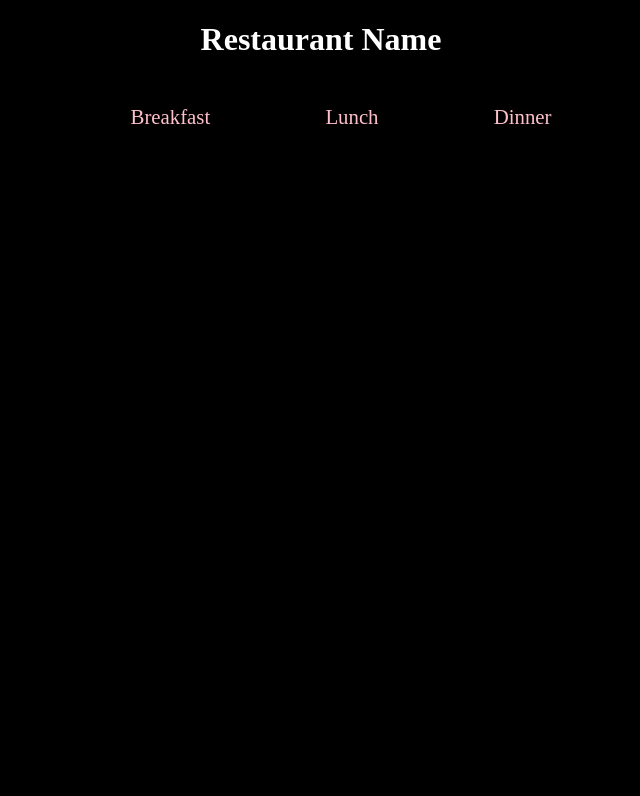
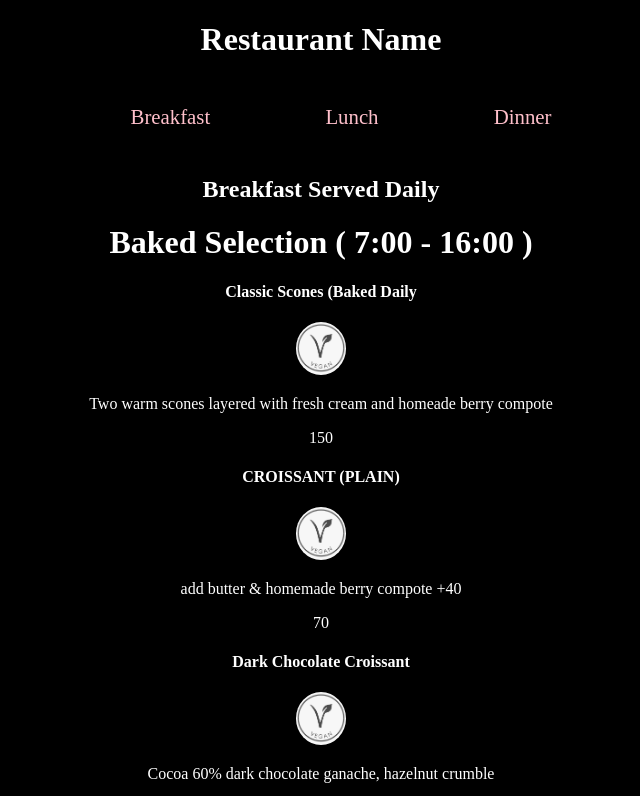
Before and after one commit to ck-js/Restaurant, a website built with webpack: page dist/index.html in a window 1280 px wide. Both pictures are taken after a click on the item "Lunch". Shown: the top 796 px of the page, without its empty margins (319-959 px from the left). Built offline with nearby package versions, Linux system fonts and the light colour scheme; files whose address does not match are found by name.

Commit message:
Refactor function that clears our dom to use a while loop to remove child elements of a node when the first child of an element is true meaning the node element is not empty and hence why we use the while loop, Duplicate code fron breakfast module to our lunch module and amend variable names to be relevant to the lunch module.

```diff
--- a/src/breakfast.js
+++ b/src/breakfast.js
@@ -61,7 +61,7 @@ function loopMenuItems() {
     menuItemContainer.classList.add('menu-item')
 for (let i = 0; i < bakedSelectionMenuItemsArray.length; i++) {
     const element = bakedSelectionMenuItemsArray[i];
-console.log(element);
+
 
     const menuItemTitleContainer = document.createElement('div');
     menuItemTitleContainer.classList.add('title-container');
@@ -193,7 +193,7 @@ function loopedBreakfastMenuItems() {
     menuItemContainer.classList.add('menu-item')
 for (let i = 0; i < breakfastMenuItemsArray.length; i++) {
     const element = breakfastMenuItemsArray[i];
-console.log(element);
+
 
     const menuItemTitleContainer = document.createElement('div');
     menuItemTitleContainer.classList.add('title-container');
@@ -327,7 +327,7 @@ menuItemContainer1.id = 'menu-item-container-1';
 
 for (let i = 0; i < optionalOmeletteMenuItemsArray.length; i++) {
     const element = optionalOmeletteMenuItemsArray[i];
-console.log(element);
+
 
     const menuItemTitleContainer = document.createElement('div');
     menuItemTitleContainer.className = 'title-container';
--- a/src/index.js
+++ b/src/index.js
@@ -3,6 +3,10 @@ import {restaurantName, restaurantImage, restaurantDescription, restaurantNav }
 // import components from breakfast.js
 import { breakfastHeading, bakedSelection, breakfastSelection,
 optionalOmeletteSelection } from "./breakfast";
+// import lunch module components
+import {
+    smallBitesSelection
+} from './lunch'
 
 
 
@@ -38,31 +42,39 @@ for (let i = 0; i < liElements.length; i++) {
     const element = liElements[i];
     element.addEventListener('click', (event) => {
  // clear the elements in content container
-        ClearContentDom();
+
 // determine which li item was clicked
+if (event.target.id === 'Lunch') {
+    ClearContentDom(contentOutput);
+    contentOutput.appendChild(smallBitesSelection())
+    // contentOutput.appendChild(bakedSelection())
+    // contentOutput.appendChild(breakfastSelection())
+    // contentOutput.appendChild(optionalOmeletteSelection())
+
+
+}
+
 if (event.target.id === 'Breakfast') {
+    ClearContentDom(contentOutput);
     contentOutput.appendChild(breakfastHeading())
     contentOutput.appendChild(bakedSelection())
     contentOutput.appendChild(breakfastSelection())
     contentOutput.appendChild(optionalOmeletteSelection())
 }
-
-
-
     })
 
 }
-function ClearContentDom() {
+function ClearContentDom(parentElement) {
+
     // loop through all child elements of content container
-for (let i = 0; i < contentOutput.children.length; i++) {
-    const childElements = contentOutput.children[i];
-    contentOutput.removeChild(childElements)
+// for (let i = 0; i < contentOutput.children.length; i++) {
+//     const childElements = contentOutput.children[i];
+//     contentOutput.removeChild(childElements)
+
+
+while (parentElement.firstChild) {
+    parentElement.removeChild(parentElement.firstChild)
+}
 
 
 }
-}
-
-
-
-
-// contentOutput.appendChild(breakfastHeading())
--- a/src/lunch.js
+++ b/src/lunch.js
@@ -0,0 +1,118 @@
+import VeganIcon from './vegan.png';
+
+// create object constructor
+function MenuItem(title,description,price,vegan) {
+    this.title = title,
+    this.description = description;
+    this.price = price;
+    this.vegan = vegan;
+    }
+
+function lunchHeading() {
+    const h1Container = document.createElement('div');
+    const h1 = document.createElement('h1');
+    h1.innerHTML = 'Lunch'
+
+h1Container.append(h1)
+return h1Container;
+
+}
+
+// small bites sub section of lunch
+
+// create empty array to store menu item object instances
+let smallBitesArray = [];
+
+// function to create new menu item and add to array
+function createSmallBitesMenuItem(title, description, price,vegan) {
+const item = new MenuItem(title,description,price,vegan);
+smallBitesArray.push(item)
+}
+
+// create menu items for small bites
+createSmallBitesMenuItem(
+    'Classic Scones (Baked Daily',
+    'Two warm scones layered with fresh cream and homeade berry compote',
+    150,
+    true
+)
+
+createSmallBitesMenuItem(
+    'CROISSANT (PLAIN)',
+'add butter & homemade berry compote +40',
+70,
+true
+);
+createSmallBitesMenuItem(
+'Dark Chocolate Croissant',
+' Cocoa 60% dark chocolate ganache, hazelnut crumble',
+120,
+true
+)
+createSmallBitesMenuItem(
+'Almond Croissant',
+'homemade almond créme, toasted flaked almonds',
+    120,
+    true
+)
+
+
+// create function to loop through menu items array and append to html elements
+function loopMenuItems() {
+    const menuItemContainer = document.createElement('div')
+    menuItemContainer.classList.add('menu-item')
+for (let i = 0; i < smallBitesArray.length; i++) {
+    const element = smallBitesArray[i];
+
+
+    const menuItemTitleContainer = document.createElement('div');
+    menuItemTitleContainer.classList.add('title-container');
+    const menuItemTitle = document.createElement('h4');
+    const menuItemVeganIcon = document.createElement('img');
+    const menuItemDescription = document.createElement('p');
+    const menuItemPrice = document.createElement('p');
+
+    menuItemTitle.innerHTML = element.title;
+menuItemVeganIcon.src = VeganIcon;
+menuItemVeganIcon.alt = 'Vegan'
+menuItemVeganIcon.width = 50;
+
+    menuItemDescription.innerHTML =element.description;
+    menuItemPrice.innerHTML = element.price;
+
+    menuItemContainer.append(menuItemTitleContainer)
+    menuItemTitleContainer.appendChild(menuItemTitle)
+    // check if vegan boolean value is true or false
+    if (element.vegan) {
+    menuItemTitleContainer.appendChild(menuItemVeganIcon)
+    }
+    menuItemContainer.appendChild(menuItemDescription)
+    menuItemContainer.appendChild(menuItemPrice)
+
+}
+return menuItemContainer;
+
+
+}
+
+function smallBitesSelection() {
+
+    const parentContainer = document.createElement('div');
+    parentContainer.id = 'small-bites-selection-container';
+const servedDaily = document.createElement('h2');
+servedDaily.innerHTML = 'Breakfast Served Daily'
+const smallBitesTitle = document.createElement('h1');
+smallBitesTitle.innerHTML = 'Baked Selection ( 7:00 - 16:00 )';
+
+
+// append baked selection menu items to parent container
+parentContainer.appendChild(servedDaily);
+parentContainer.appendChild(smallBitesTitle);
+parentContainer.appendChild(loopMenuItems())
+
+
+return parentContainer;
+}
+export {
+    smallBitesSelection
+}
--- a/src/style.css
+++ b/src/style.css
@@ -4,9 +4,7 @@ body {
     text-align: center;
     font-size: 16px;
 }
-#nav-container {
-    /* border: 5px solid yellowgreen; */
-}
+
 
 
 #nav-container ul {
```
Also changed, not shown: dist/bundle.js.
